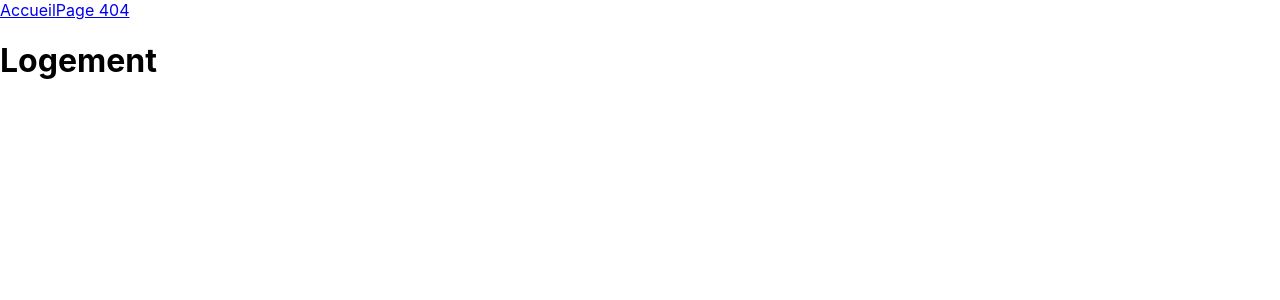
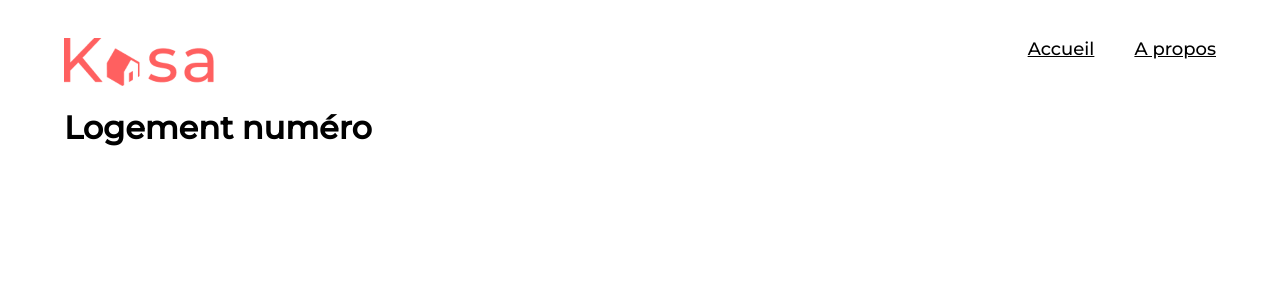
Before and after one commit to maud-vernet/kasa, a React (Create React App) app: page /Logement/1 in a window 1280 px wide. Before the commit this address had no page. Shown: the top 300 px of the page. Built offline with nearby package versions, Linux system fonts and the light colour scheme.

Commit message:
feat header
fix header

```diff
--- /dev/null
+++ b/src/components/Header/header.css
@@ -0,0 +1,26 @@
+header {
+    box-sizing: border-box;
+    display: flex;
+    width: 100%;
+    justify-content: space-between;
+}
+
+#logo {
+    max-width: 30%;
+}
+
+nav {
+    display: inline;
+}
+
+nav a {
+    margin-left: 30px;
+    color: var(--primary-color);
+    font-size: 18px;
+}
+
+@media screen and (min-width: 1025px) {
+    nav a {
+        margin-left: 40px;
+    }
+}
--- a/src/components/Header/index.jsx
+++ b/src/components/Header/index.jsx
@@ -1,11 +1,16 @@
+import logo from '../../assets/logo.png'
 import { Link } from 'react-router-dom'
+import './header.css'
 
 function Header() {
     return (
-        <nav>
-            <Link to="/">Accueil</Link>
-            <Link to="/test">Page 404</Link>
-        </nav>
+        <header>
+            <img id="logo" src={logo} alt="logo" />
+            <nav>
+                <Link to="/">Accueil</Link>
+                <Link to="/A-propos">A propos</Link>
+            </nav>
+        </header>
     )
 }
 
--- a/src/pages/Logement.jsx
+++ b/src/pages/Logement.jsx
@@ -1,7 +1,10 @@
+import { useParams } from 'react-router-dom'
+
 function Logement() {
+    const { LogementId } = useParams()
     return (
         <div>
-            <h1>Logement</h1>
+            <h1>Logement numéro {LogementId}</h1>
         </div>
     )
 }
--- a/src/style/index.css
+++ b/src/style/index.css
@@ -1,13 +1,19 @@
+@import url('https://fonts.googleapis.com/css2?family=Montserrat:wght@100;500&display=swap');
+
 body {
-  margin: 0;
-  font-family: -apple-system, BlinkMacSystemFont, 'Segoe UI', 'Roboto', 'Oxygen',
-    'Ubuntu', 'Cantarell', 'Fira Sans', 'Droid Sans', 'Helvetica Neue',
-    sans-serif;
-  -webkit-font-smoothing: antialiased;
-  -moz-osx-font-smoothing: grayscale;
+    box-sizing: border-box;
+    width: 100%;
+    margin: 0;
+    font-family: -apple-system, BlinkMacSystemFont, 'Segoe UI', 'Roboto',
+        'Oxygen', 'Ubuntu', 'Cantarell', 'Fira Sans', 'Droid Sans',
+        'Helvetica Neue', sans-serif;
+    -webkit-font-smoothing: antialiased;
+    -moz-osx-font-smoothing: grayscale;
+    padding: 3% 5% 0 5%;
+    font-family: 'Montserrat', sans-serif;
 }
 
 code {
-  font-family: source-code-pro, Menlo, Monaco, Consolas, 'Courier New',
-    monospace;
+    font-family: source-code-pro, Menlo, Monaco, Consolas, 'Courier New',
+        monospace;
 }
--- /dev/null
+++ b/src/style/vars.css
@@ -0,0 +1,3 @@
+:root {
+    --primary-color: #ff6060;
+}
```
Also changed, not shown: src/assets/logo.png (added).
